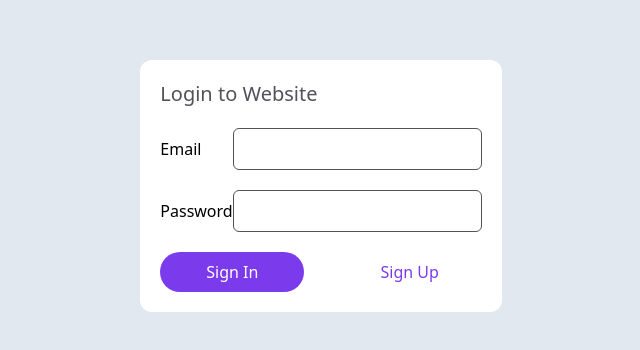
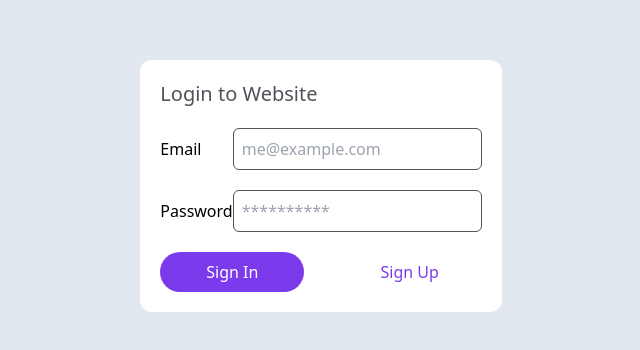
Before and after one commit to techupth/fsd5-css-hh-tailwind-teal-group-02, a website: page ex1-login-page/index.html in a window 1280 px wide. Shown: the part 214-564 px from the top of the page, without its empty margins (319-959 px from the left). Drawn offline with nearby package versions, Linux system fonts and the light colour scheme.

Commit message:
feat: add placeholder in the input field (dennis)

```diff
--- a/ex1-login-page/index.html
+++ b/ex1-login-page/index.html
@@ -20,6 +20,7 @@
               type="email"
               id="email"
               class="border-solid border border-zinc-600 rounded-md hover:border-violet-500 focus:border-violet-300 p-2 focus:outline-none"
+              placeholder="me@example.com"
             />
           </div>
           <div class="flex justify-between items-center">
@@ -28,6 +29,7 @@
               type="password"
               id="password"
               class="border-solid border border-zinc-600 rounded-md hover:border-violet-500 focus:border-violet-300 p-2 focus:outline-none"
+              placeholder="**********"
             />
           </div>
         </form>
```
